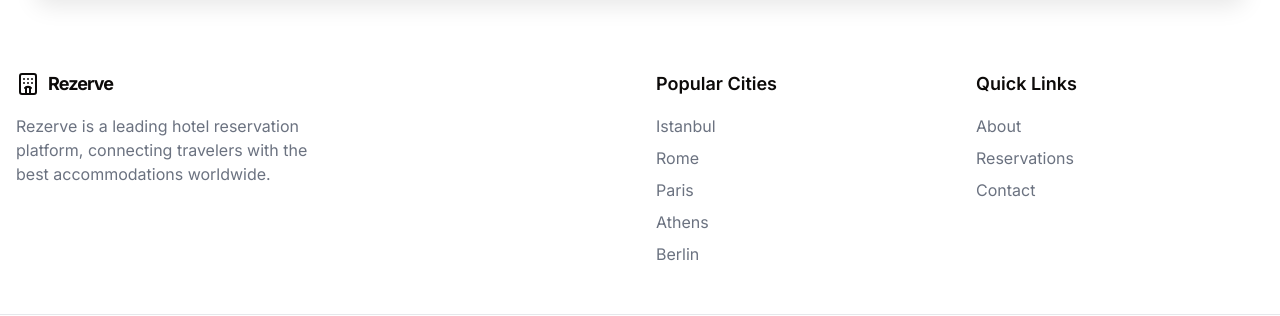
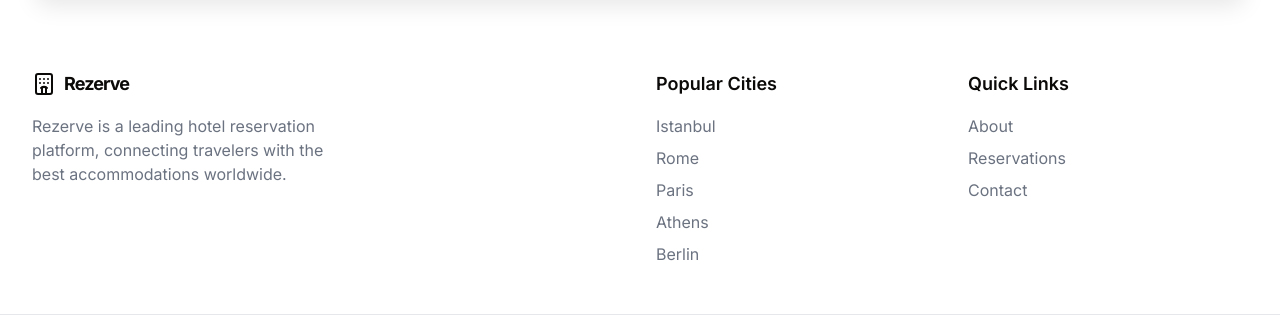
Before and after one commit to YusufcanY/rezerve, a Next.js app: page / in a window 1280 px wide. Shown: the part 2200-2516 px from the top of the page. Built offline with nearby package versions, Linux system fonts and the light colour scheme; no server answers.

Commit message:
fix: removed padding from footer container

```diff
--- a/components/layout/Footer.tsx
+++ b/components/layout/Footer.tsx
@@ -4,7 +4,7 @@ import Link from 'next/link';
 export default function Footer() {
   return (
     <footer>
-      <div className="container mx-auto grid grid-cols-1 gap-8 px-4 lg:grid-cols-12">
+      <div className="container mx-auto grid grid-cols-1 gap-8 lg:grid-cols-12">
         <div className="flex flex-col items-center gap-4 lg:col-span-6 lg:items-start">
           <Link className="flex items-center gap-2" href="/">
             <Hotel className="h-6 w-6" />
```
